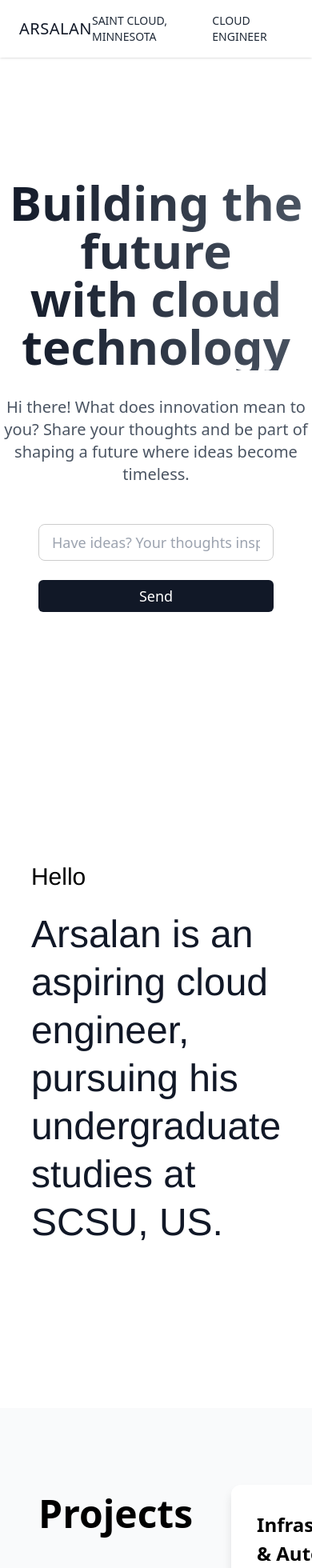
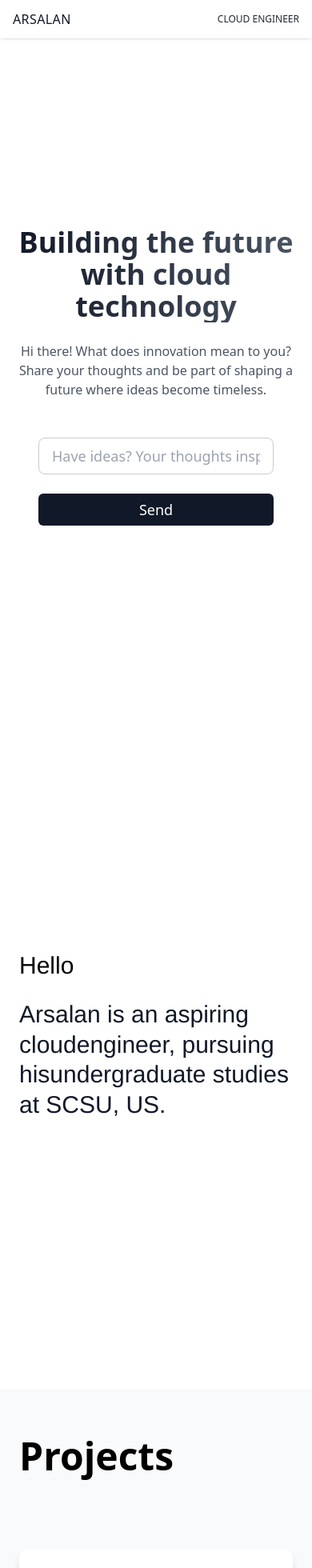
Before and after one commit to ArsalanAnwer0/arsalan-portfolio, a Next.js app: page / in a window 390 px wide. Shown: the top 1960 px of the page at 80% size. Built offline with nearby package versions, Linux system fonts and the light colour scheme.

Commit message:
Add mobile responsiveness with smooth scrolling and fade effects

```diff
--- a/pages/index.tsx
+++ b/pages/index.tsx
@@ -104,7 +104,41 @@ export default function Home() {
     }
   }, [isDarkMode]);
 
+// Add this near your other useEffect hooks
+useEffect(() => {
+  // Only run on mobile
+  if (typeof window !== 'undefined' && window.innerWidth > 640) return;
 
+  const sections = document.querySelectorAll('section');
+
+  const observer = new IntersectionObserver((entries) => {
+    entries.forEach(entry => {
+      if (entry.isIntersecting) {
+        // Type assertion to HTMLElement to fix TypeScript error
+        const section = entry.target as HTMLElement;
+        section.style.opacity = '1';
+        section.style.transform = 'translateY(0)';
+      }
+    });
+  }, { threshold: 0.1 });
+
+  sections.forEach(section => {
+    // Type assertion to HTMLElement to fix TypeScript error
+    const htmlSection = section as HTMLElement;
+    // Set initial styles
+    htmlSection.style.transition = 'opacity 0.8s ease, transform 0.8s ease';
+    htmlSection.style.opacity = '0';
+    htmlSection.style.transform = 'translateY(20px)';
+    // Observe section
+    observer.observe(section);
+  });
+
+  return () => {
+    sections.forEach(section => {
+      observer.unobserve(section);
+    });
+  };
+}, []);
 
 
   // Add handleSendMessage function
@@ -139,26 +173,24 @@ export default function Home() {
 
   return (
     <div className="min-h-screen snap-y snap-mandatory overflow-y-scroll transition-all duration-1000 ease-in-out">
-
-
       {/* Custom Cursor */}
       <CustomCursor />
 
       {/* Updated Header with Elegant Font */}
       <header className="bg-white dark:bg-black shadow sticky top-0 z-50">
-        <div className="container mx-auto px-6 py-4 flex justify-between items-center">
+        <div className="container mx-auto px-4 py-3 flex justify-between items-center">
           {/* Left - Name with Elegant Font */}
-          <h1 className="text-xl md:text-2xl font-light tracking-wide dark:text-white text-gray-900">
+          <h1 className="text-base md:text-xl font-light tracking-wide dark:text-white text-gray-900">
             ARSALAN
           </h1>
 
-          {/* Center - Location */}
-          <h2 className="text-sm md:text-base dark:text-white text-gray-800">
+          {/* Center - Location - Hide on very small screens */}
+          <h2 className="hidden sm:block text-xs md:text-base dark:text-white text-gray-800">
             SAINT CLOUD, MINNESOTA
           </h2>
 
           {/* Right - Title */}
-          <h3 className="text-sm md:text-base dark:text-white text-gray-800">
+          <h3 className="text-xs md:text-base dark:text-white text-gray-800">
             CLOUD ENGINEER
           </h3>
         </div>
@@ -166,17 +198,17 @@ export default function Home() {
 
       {/* Section 1 */}
       <motion.section
-        className="min-h-screen flex flex-col justify-center items-center snap-start"
+        className="min-h-screen flex flex-col justify-center items-center snap-start px-4 py-10"
         initial={{ opacity: 0 }}
         whileInView={{ opacity: 1 }}
         exit={{ opacity: 0 }}
-        viewport={{ once: false, amount: 0.5 }} // Trigger fade at 50% visibility
+        viewport={{ once: false, amount: 0.5 }}
         transition={{ duration: 1 }}
       >
-        <h1 className="text-6xl md:text-8xl font-bold bg-gradient-to-r from-gray-900 to-gray-600 dark:from-gray-100 dark:to-gray-400 bg-clip-text text-transparent text-center">
+        <h1 className="text-4xl sm:text-5xl md:text-6xl lg:text-8xl font-bold bg-gradient-to-r from-gray-900 to-gray-600 dark:from-gray-100 dark:to-gray-400 bg-clip-text text-transparent text-center">
           Building the future<br /> with cloud technology
         </h1>
-        <p className="text-gray-600 dark:text-gray-300 mt-8 text-xl md:text-2xl max-w-3xl text-center">
+        <p className="text-gray-600 dark:text-gray-300 mt-6 text-base md:text-xl max-w-3xl text-center">
           Hi there! What does innovation mean to you? Share your thoughts and be
           part of shaping a future where ideas become timeless.
         </p>
@@ -190,10 +222,9 @@ export default function Home() {
     className="w-full sm:w-[45rem] bg-white text-black dark:bg-gray-800 dark:text-white text-lg md:text-xl"
   />
 
-
   <Button
-            onClick={handleSendMessage} // Call the function when button is clicked
-            className="text-white bg-gray-900 dark:bg-gray-800 hover:bg-gray-700 dark:hover:bg-gray-700 px-6 py-4 text-lg md:text-xl"
+    onClick={handleSendMessage}
+    className="w-full sm:w-auto text-white bg-gray-900 dark:bg-gray-800 hover:bg-gray-700 dark:hover:bg-gray-700 px-6 py-4 text-lg md:text-xl"
   >
     Send
   </Button>
@@ -202,15 +233,17 @@ export default function Home() {
         {status && <p className="mt-4 text-gray-600 dark:text-gray-300">{status}</p>}
       </motion.section>
 
+      {/* Ensure all sections are wrapped in a single parent element */}
       <motion.section
-        className="min-h-screen flex flex-col justify-center bg-white dark:bg-black snap-start"
+  className="min-h-screen flex flex-col justify-center bg-white dark:bg-black snap-start p-6 md:p-10"
   initial={{ opacity: 0 }}
   whileInView={{ opacity: 1 }}
   viewport={{ once: false, amount: 0.3 }}
   transition={{ duration: 0.8, ease: "easeInOut" }}
-        style={{ fontFamily: "'Helvetica Neue', Arial, sans-serif", padding: "4rem" }}
+  style={{ fontFamily: "'Helvetica Neue', Arial, sans-serif" }}
 >
 <div className="container mx-auto flex flex-col md:flex-row gap-10 items-center">
+
           {/* Left Content - Text */}
           <motion.div
             className="text-content md:w-1/2"
@@ -222,10 +255,10 @@ export default function Home() {
             <h2 className="text-3xl md:text-4xl font-light dark:text-white mb-6">
               Hello
             </h2>
-            <p className="text-5xl md:text-6xl font-light leading-tight text-gray-900 dark:text-white">
-              Arsalan is an aspiring cloud<br />
-              engineer, pursuing his<br />
-              undergraduate studies at<br />
+            <p className="text-3xl sm:text-4xl md:text-5xl lg:text-6xl font-light leading-tight text-gray-900 dark:text-white">
+  Arsalan is an aspiring cloud<br className="hidden xs:inline" />
+  engineer, pursuing his<br className="hidden xs:inline" />
+  undergraduate studies at <br className="hidden xs:inline" />
   SCSU, US.
 </p>
           </motion.div>
@@ -248,10 +281,9 @@ export default function Home() {
                 transition={{ duration: 0.3, ease: "easeOut" }}
                 className="rounded-3xl shadow-2xl"
                 style={{
-                  width: "28rem", // Consistent image size
+                  width: "100%", // Use percentage width
+                  maxWidth: "28rem", // Limit maximum width
                   height: "auto",
-                  maxWidth: "100%",
-                  maxHeight: "100%",
                 }}
               />
             )}
@@ -292,12 +324,7 @@ export default function Home() {
   Projects
 </h2>
 <div
-            style={{
-              flex: 2,
-              display: "grid",
-              gap: "2.5rem",
-              gridTemplateColumns: "repeat(2, 1fr)",
-            }}
+  className="grid grid-cols-1 md:grid-cols-2 gap-6 md:gap-8"
 >
             {/* Card 1 */}
             <motion.div
@@ -422,6 +449,7 @@ export default function Home() {
     gridTemplateColumns: "repeat(2, 1fr)",
   }}
 >
+    {/* Keep your existing certificate cards here */}
     {/* Card 1 */}
     <motion.div
       initial={{ opacity: 0, y: 50 }}
@@ -492,7 +520,7 @@ export default function Home() {
   id="currently-learning"
   initial={{ opacity: 0 }}
   whileInView={{ opacity: 1 }}
-          viewport={{ once: false, amount: 0.2 }} // Adjusting the viewport for fading in and out
+  viewport={{ once: false, amount: 0.2 }}
   transition={{ duration: 0.8 }}
   style={{
     height: "100vh",
@@ -548,6 +576,7 @@ export default function Home() {
                   infrastructure automation with templates.
                 </li>
               </ul>
+
             </motion.div>
 
             {/* Card 2 */}
@@ -702,10 +731,10 @@ export default function Home() {
   <h2 className="text-4xl font-semibold mb-12 self-start">My Skills</h2>
 
   {/* Timeline Container */}
-  <div className="w-full max-w-5xl grid grid-cols-2 relative">
+  <div className="w-full max-w-5xl grid grid-cols-1 md:grid-cols-2 relative">
 
     {/* Left Side */}
-    <div className="space-y-8 text-right pr-8">
+    <div className="space-y-8 text-right pr-8 md:text-right md:pr-8">
       <div>
         <h3 className="text-lg font-bold">AWS</h3>
         <p className="text-sm text-gray-400">Expert</p>
@@ -739,10 +768,10 @@ export default function Home() {
     </div>
 
     {/* Bigger Timeline */}
-    <div className="absolute left-1/2 transform -translate-x-1/2 w-[2px] h-[110%] bg-gray-500 rounded-lg"></div>
+    <div className="absolute left-4 md:left-1/2 top-0 bottom-0 md:transform md:-translate-x-1/2 w-[2px] h-full bg-gray-500 rounded-lg"></div>
 
     {/* Right Side */}
-    <div className="space-y-8 pl-8">
+    <div className="space-y-6 md:space-y-8 pl-8">
       <div>
         <h3 className="text-lg font-bold">Docker</h3>
         <p className="text-sm text-gray-400">Advanced</p>
@@ -778,8 +807,8 @@ export default function Home() {
 </motion.section>
 
 {/* Footer */}
-<footer className="w-full py-6 bg-black text-white flex justify-center items-center border-t border-gray-700">
-  <div className="flex items-center gap-6">
+<footer className="w-full py-6 bg-black text-white flex justify-center items-center border-t border-gray-700 px-4">
+  <div className="flex flex-wrap items-center justify-center gap-4 md:gap-6">
     {/* GitHub */}
     <a href="https://github.com/ArsalanAnwer0" target="_blank" rel="noopener noreferrer">
       <Github className="h-6 w-6 text-gray-400 hover:text-white transition" />
--- a/styles/globals.css
+++ b/styles/globals.css
@@ -154,3 +154,64 @@ button {
     filter: brightness(1);
   }
 }
+/* Mobile-only adjustments */
+@media (max-width: 640px) {
+  /* Projects section */
+  #projects {
+    flex-direction: column !important;
+    padding: 3rem 1.5rem !important;
+  }
+
+  #projects h2,
+  #certificates h2,
+  #currently-learning h2 {
+    margin-bottom: 2rem !important;
+  }
+
+  /* Certificates section */
+  #certificates {
+    flex-direction: column !important;
+    padding: 3rem 1.5rem !important;
+  }
+
+  #certificates > div {
+    grid-template-columns: 1fr !important;
+  }
+
+  /* Currently Learning section */
+  #currently-learning {
+    flex-direction: column !important;
+    padding: 3rem 1.5rem !important;
+  }
+
+  #currently-learning > div {
+    grid-template-columns: 1fr !important;
+  }
+}
+
+/* Mobile-only improvements - separate media query */
+@media (max-width: 640px) {
+  /* Smoother scrolling */
+  html, body {
+    scroll-behavior: smooth;
+  }
+
+  .snap-mandatory {
+    scroll-snap-type: y proximity !important;
+  }
+
+  .overflow-y-scroll {
+    -webkit-overflow-scrolling: touch;
+  }
+
+  /* Better screen size adaptation */
+  .min-h-screen {
+    min-height: 100vh;
+    height: auto !important;
+  }
+
+  #projects, #certificates, #currently-learning {
+    height: auto !important;
+    min-height: 100vh;
+  }
+}
```
Lines whose indentation alone changed are shown as unchanged.
